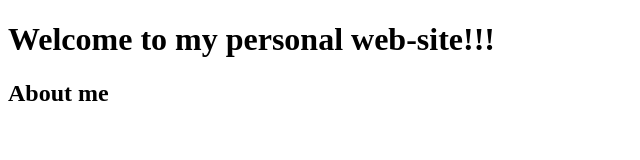
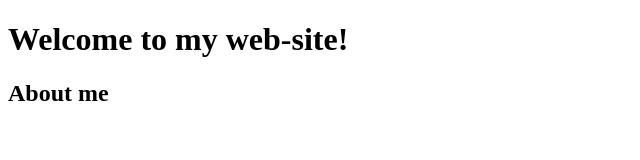
Before and after one commit to Sanzhanov/sanzhanov.github.io, a website: page index.html in a window 1280 px wide. Shown: the whole page, without its empty margins (0-640 px from the left). Drawn offline with Linux system fonts and the light colour scheme.

Commit message:
Fix merge conflict

```diff
--- a/index.html
+++ b/index.html
@@ -6,7 +6,7 @@
     <title>Alex Sanzhanov</title>
 </head>
 <body>
-    <h1>Welcome to my personal web-site!!!</h1>
+    <h1>Welcome to my web-site!</h1>
     <h2>About me</h2>
 </body>
 </html>
```
